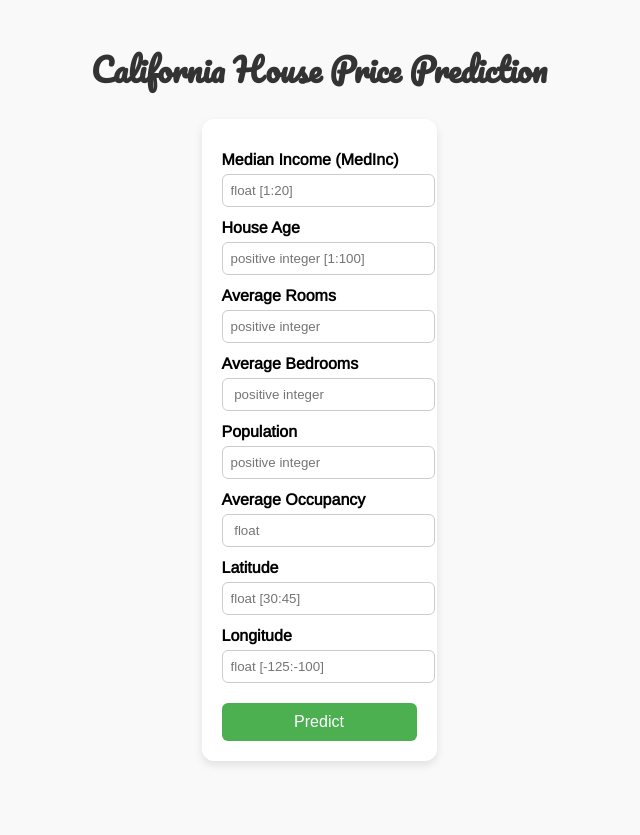
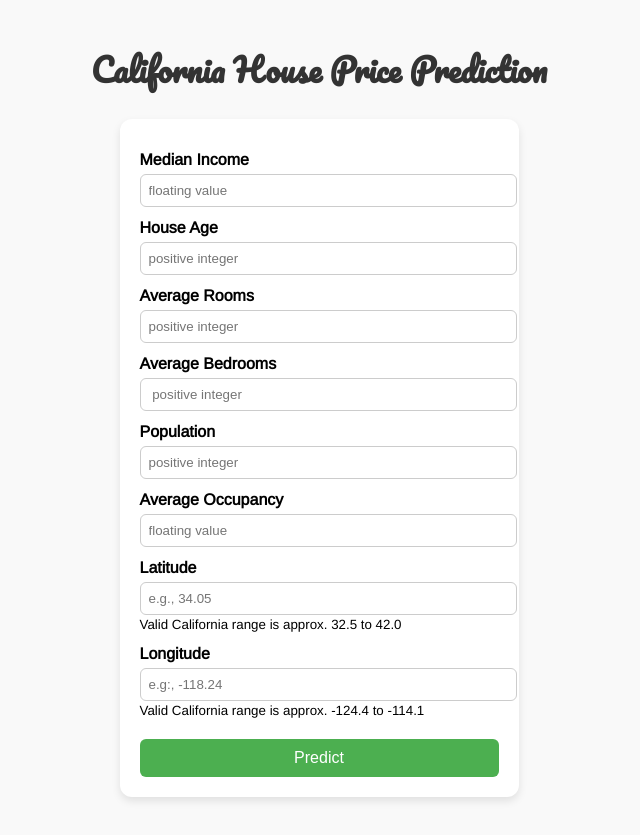
Before and after one commit to Abhinav289/render-house-price-prediction, a Flask app: page / in a window 1280 px wide. Shown: the whole page, without its empty margins (321-961 px from the left). Before the commit the page ends 765 px from the top, so only its background shows below. Run offline with Flask 3, Linux system fonts and the light colour scheme; parts of the project's set-up code (start-up, migrations or seed data) failed here and were passed over.

Commit message:
initial commit

```diff
--- a/app.py
+++ b/app.py
@@ -2,35 +2,59 @@
 from flask import Flask, request, app, jsonify, render_template
 import numpy as np
 import pandas as pd
+import logging
 
 app = Flask(__name__)
 
-# loading the saved model
-regmodel = pickle.load(open('regmodel.pkl','rb'))
-scalar=pickle.load(open('scaling.pkl','rb'))
+logging.basicConfig(level=logging.INFO)
 
+try:
+    model = pickle.load(open('housing_price_predictor.pkl', 'rb'))
+    logging.info("Model loaded successfully.")
+except FileNotFoundError:
+    model = None
+    logging.error("Model file 'housing_price_predictor.pkl' not found.")
+except Exception as e:
+    model = None
+    logging.error(f"An error occurred while loading the model: {e}")
+
+# model = pickle.load(open('housing_price_predictor.pkl','rb'))
 @app.route('/')
 
 def homepage():
     return render_template('home.html')
 
-@app.route('/predict_api',methods=['POST'])
-def predict_api():
-    data=request.json['data']
-    print(data)
-    print(np.array(list(data.values())).reshape(1,-1))
-    new_data=scalar.transform(np.array(list(data.values())).reshape(1,-1))
-    output=regmodel.predict(new_data)
-    print(output[0])
-    return jsonify(output[0]) # json object
+
 
 @app.route('/predict',methods=['POST'])
 def predict():
-    data=[float(x) for x in request.form.values()]
-    final_input=scalar.transform(np.array(data).reshape(1,-1))
-    print(final_input)
-    output=regmodel.predict(final_input)[0]
-    return render_template("home.html",prediction_text="The House price prediction is {}".format(output))
+    if model is None:
+        return render_template('home.html', prediction_text='Error: Model is not loaded. Please check the server logs.')
+
+    try:
+        feature_names = [
+            'MedInc', 'HouseAge', 'AveRooms', 'AveBedrms',
+            'Population', 'AveOccup', 'Latitude', 'Longitude'
+        ]
+        data = {name: [float(request.form[name])] for name in feature_names}
+        input_df = pd.DataFrame(data)
+
+        logging.info(f"Input DataFrame for prediction:\n{input_df}")
+        prediction = model.predict(input_df)
+        output=prediction[0]
+
+        print(output)
+
+        final_price = output
+        formatted_prediction = f"${final_price:,.2f}"
+        return render_template("home.html",prediction_text=f"The predicted House price  is {formatted_prediction}")
+    except ValueError:
+         return render_template('home.html', prediction_text='Error: Please enter valid numbers for all features.')
+    except Exception as e:
+        logging.error(f"An error occurred during prediction: {e}")
+        return render_template('home.html', prediction_text='An unexpected error occurred. Please try again.')
+
+
 
 if __name__ == '__main__':
     app.run(debug=True)
--- a/templates/home.html
+++ b/templates/home.html
@@ -3,7 +3,7 @@
 
 <head>
   <meta charset="UTF-8">
-  <title>ML API</title>
+  <title>cal_house_predict API</title>
   <link href='https://fonts.googleapis.com/css?family=Pacifico' rel='stylesheet' type='text/css'>
 <link href='https://fonts.googleapis.com/css?family=Arimo' rel='stylesheet' type='text/css'>
 <link href='https://fonts.googleapis.com/css?family=Hind:300' rel='stylesheet' type='text/css'>
@@ -71,11 +71,11 @@
 
      <!-- Main Input For Receiving Query to our ML -->
     <form action="{{ url_for('predict')}}"method="post">
-       <label>Median Income (MedInc)</label>
-        <input type="text" name = "MedInc" placeholder="float [1:20]" required="required" /><br>
+       <label>Median Income</label>
+        <input type="text" name = "MedInc" placeholder="floating value" required="required" /><br>
 
         <label>House Age</label>
-        <input type="text" name = "HouseAge" placeholder="positive integer [1:100]" required="required" /><br>
+        <input type="text" name = "HouseAge" placeholder="positive integer" required="required" /><br>
 
         <label>Average Rooms</label>
         <input type="text" name = "AveRooms" placeholder="positive integer" required="required" /><br>
@@ -87,13 +87,16 @@
         <input type="text" name = "Population" placeholder="positive integer" required="required" /><br>
 
         <label>Average Occupancy</label>
-        <input type="text" name = "AveOccup" placeholder=" float " required="required" /><br>
+        <input type="text" name = "AveOccup" placeholder="floating value" required="required" /><br>
 
         <label>Latitude</label>
-        <input type="text" name = "Latitude" placeholder="float [30:45]" required="required" /><br>
+        <input type="text" name = "Latitude" placeholder="e.g., 34.05" required="required" /><br>
+        <small class="help-text">Valid California range is approx. 32.5 to 42.0</small>
 
         <label>Longitude</label>
-        <input type="text" name = "Longitude" placeholder="float [-125:-100]" required="required" /><br>
+        <input type="text" name = "Longitude" placeholder="e.g:, -118.24" required="required" /><br>
+        <small class="help-text">Valid California range is approx. -124.4 to -114.1</small>
+
 
 
 
```
Also changed, not shown: predict.py (added, +28 -0 lines), .github/workflows/main.yaml (deleted), 5 other files.
